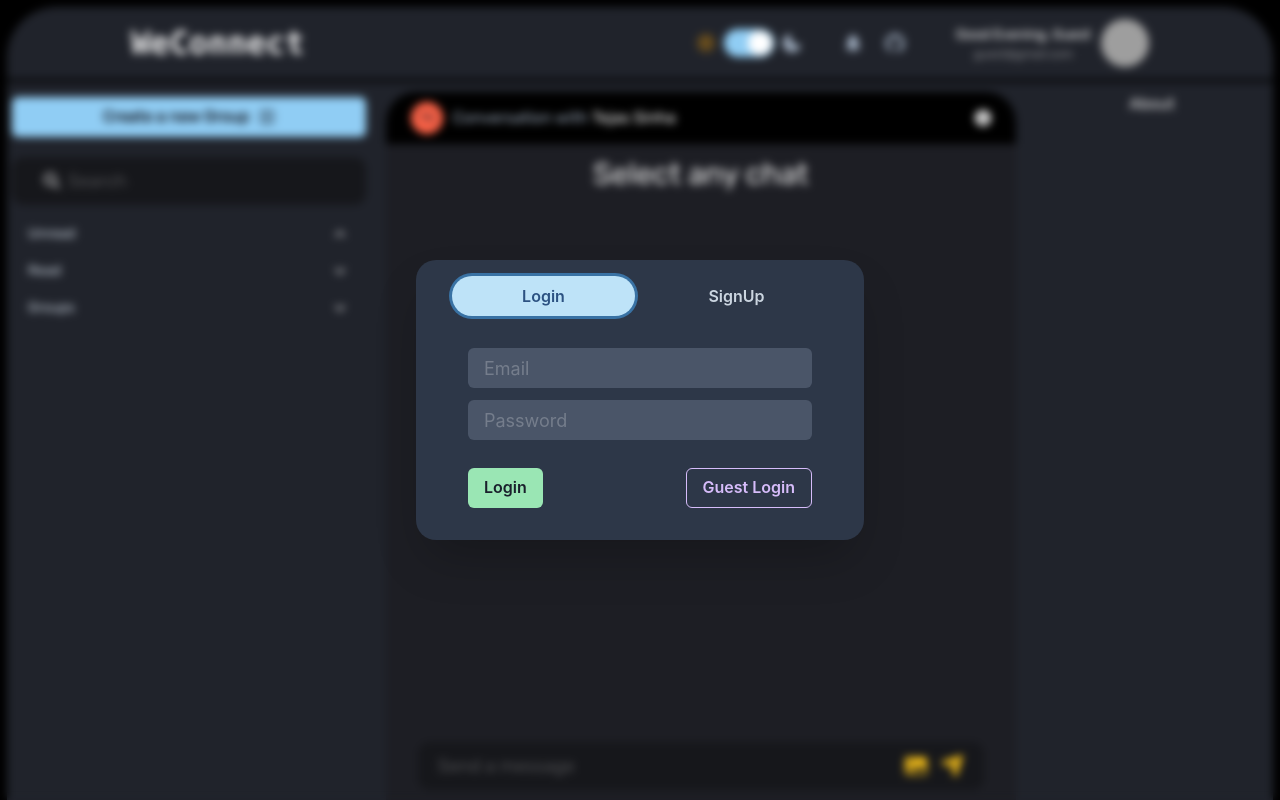
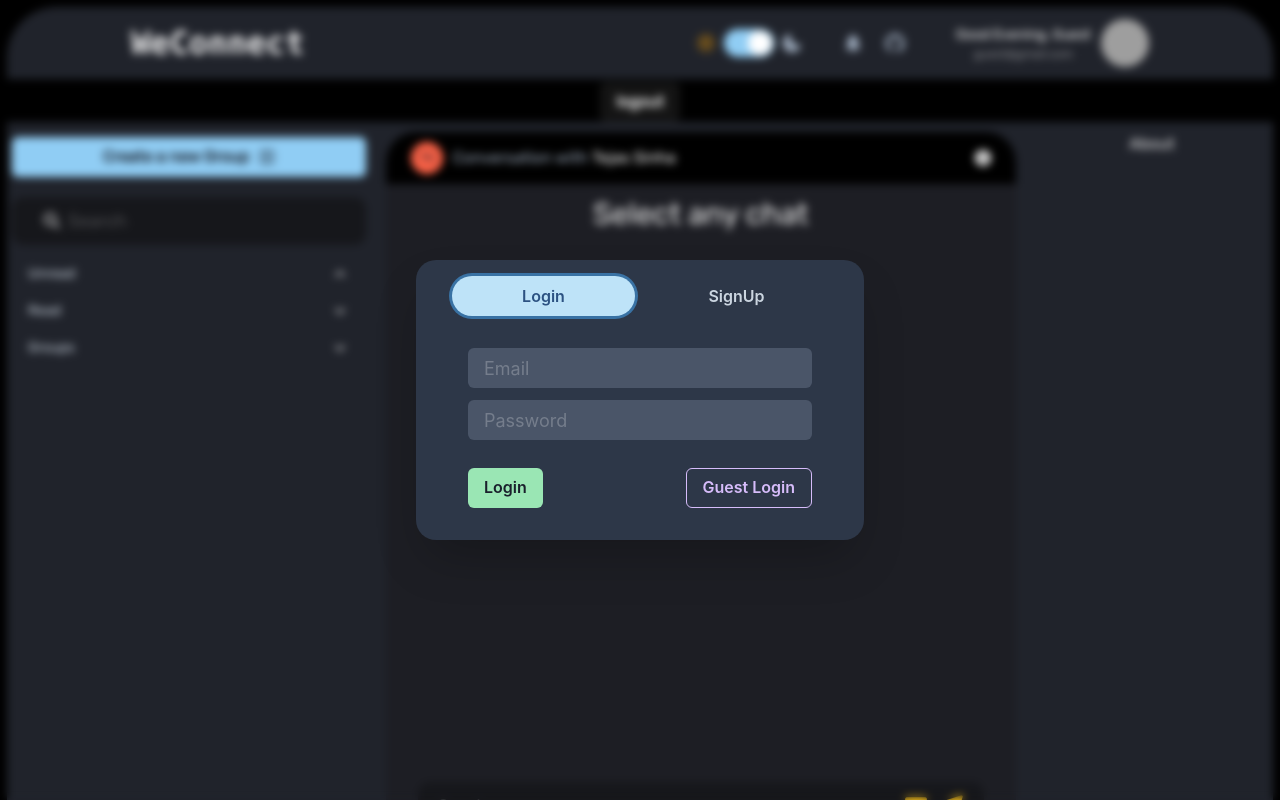
Before and after one commit to aaryansinha16/WeConnect, a React (Vite) app in the folder frontend/: page / in a window 1280 px wide. Built offline with nearby package versions, Linux system fonts and the light colour scheme; grey boxes are pictures that could not be loaded.

Commit message:
frontend adjustments for cookies

```diff
--- a/frontend/src/App.jsx
+++ b/frontend/src/App.jsx
@@ -1,4 +1,4 @@
-import { Box, Flex, HStack, useColorMode, useDisclosure } from '@chakra-ui/react'
+import { Box, Button, Flex, HStack, useColorMode, useDisclosure } from '@chakra-ui/react'
 import { useContext, useEffect, useState } from 'react'
 import './App.css'
 import About from './components/About/About'
@@ -8,6 +8,7 @@ import AuthModal from './components/Modals/AuthModal'
 import Navbar from './components/Navbar/Navbar'
 import {io} from 'socket.io-client'
 import { allContext } from './contexts/AllContext'
+import axios from 'axios'
 
 
 // const Socket = io.connect('https://chat-app-test.adaptable.app/', {transports: ['polling']})
@@ -25,9 +26,21 @@ function App() {
     //   console.log("Server said: ", d)
     // })
   }, [])
+
+  function testCookie(){
+    axios.get('https://chat-app-test.adaptable.app/logout')
+    .then((res) => console.log(res))
+  }
+
+  // function readCookie(){
+  //   axios.get('http://localhost:3000')
+  //   .then((res) => console.log(res))
+  // }
   return (
     <Box className="App" bg={colorMode == "dark" ? "black" : "teal"} p='7px' h='100vh' overflow='hidden'>
       <Navbar />
+      <Button onClick={testCookie}>logout</Button>
+      {/* <Button onClick={readCookie}>Test</Button> */}
       <Flex
         justifyContent='flex-start'
         alignItems='flex-start'
```
